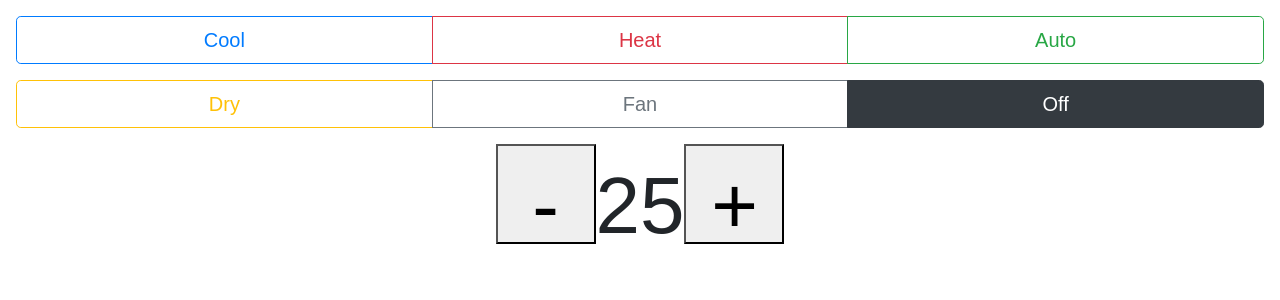
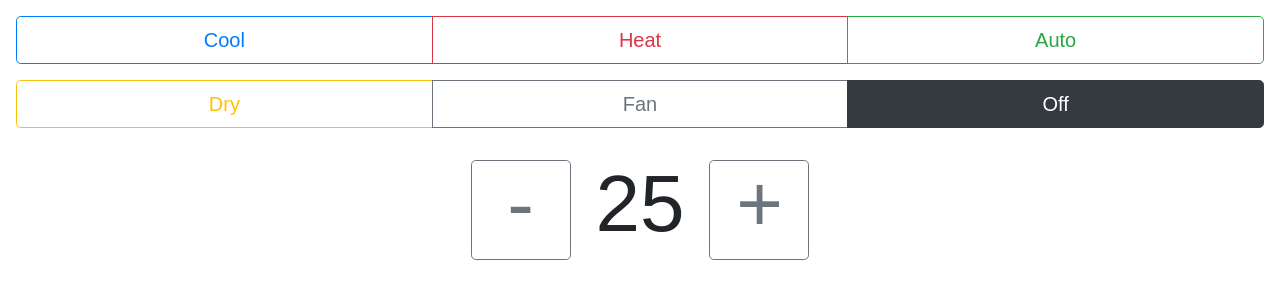
Before and after one commit to njdancer/SmartRemote, a React (Create React App) app in the folder interface/: page / in a window 1280 px wide. Shown: the top 300 px of the page. Built offline with nearby package versions, Linux system fonts and the light colour scheme; no server answers.

Commit message:
Improve TemperatureControl layout

```diff
--- a/interface/src/App.css
+++ b/interface/src/App.css
@@ -31,9 +31,14 @@
   font-size: 80px;
 }
 
+.TemperatureControl span {
+  margin: 0px 25px;
+}
+
 .TemperatureControl button {
+  font-size: 80px;
+  line-height: 10px;
   width: 100px;
   height: 100px;
-  margin: 0;
-  padding: 0;
+  padding-bottom: 20px;
 }
--- a/interface/src/TemperatureControl.js
+++ b/interface/src/TemperatureControl.js
@@ -1,12 +1,21 @@
 import React, { Component } from 'react';
+import { Button } from 'reactstrap';
 
 export default class TemperatureControl extends Component {
+  decreaseTemp() {
+    this.props.onChange(this.props.value - 1);
+  }
+
+  increaseTemp() {
+    this.props.onChange(this.props.value + 1);
+  }
+
   render() {
     return (
       <div className="TemperatureControl">
-        <button onClick={() => this.props.onChange(this.props.value - 1)}><span>-</span></button>
+        <Button size="lg" outline onClick={this.decreaseTemp.bind(this)}>-</Button>
         <span>{this.props.value}</span>
-        <button onClick={() => this.props.onChange(this.props.value + 1)}><span>+</span></button>
+        <Button size="lg" outline onClick={this.increaseTemp.bind(this)}>+</Button>
       </div>
     )
   }
```
